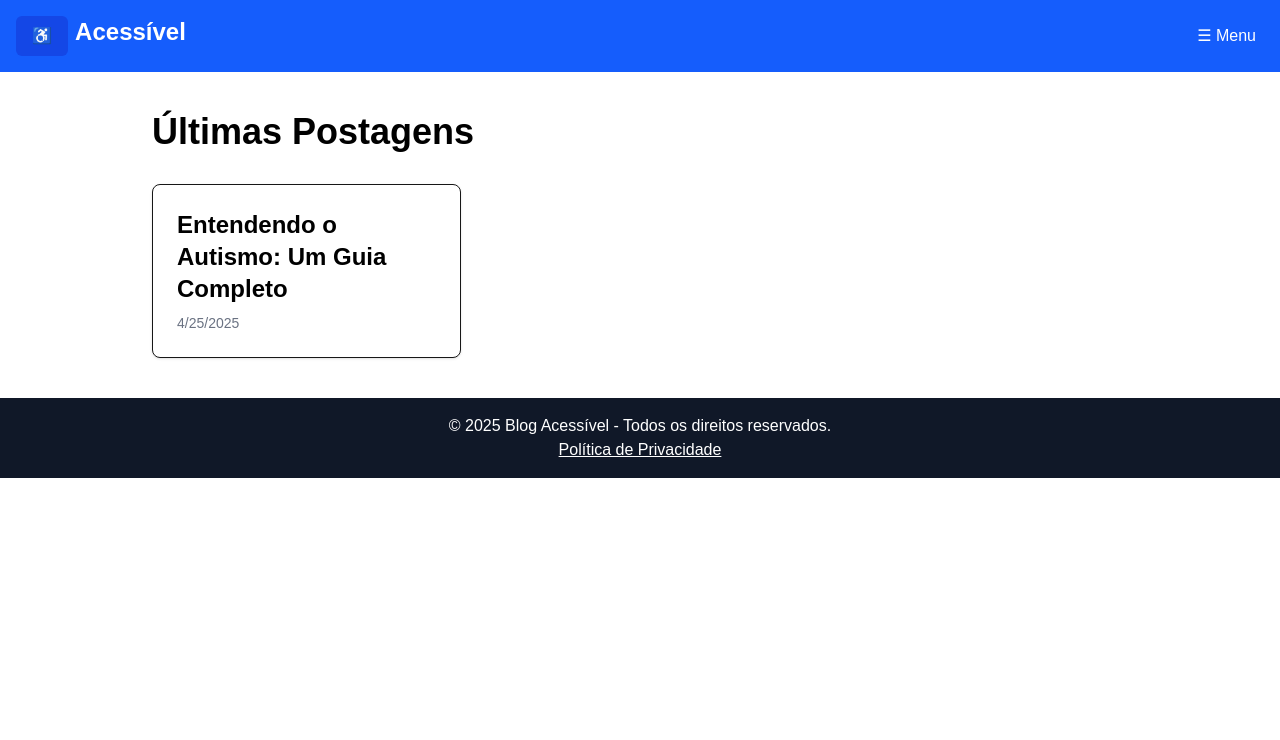
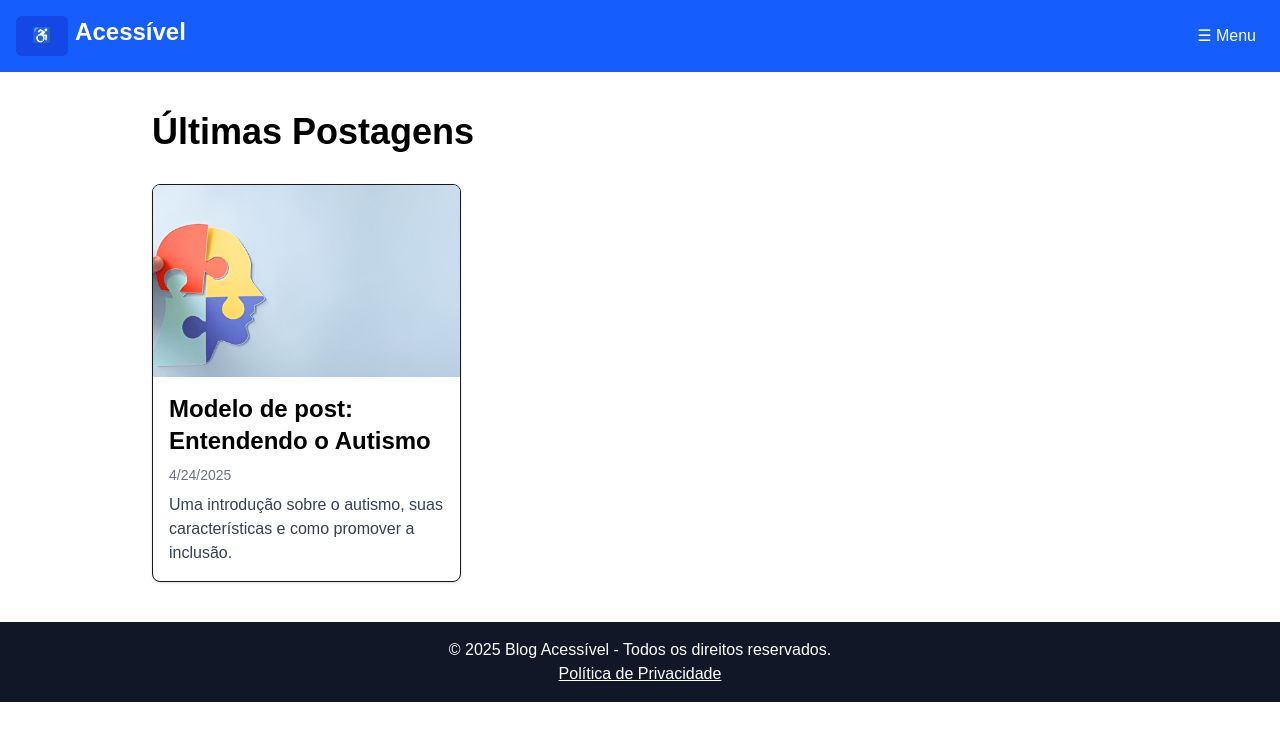
Before and after one commit to Felipe-Bueno04/Projeto-IC-UniSenai, a Next.js app: page / in a window 1280 px wide. Shown: the top 740 px of the page. Built offline with nearby package versions, Linux system fonts and the light colour scheme.

Commit message:
feat: cards incluindo uma imagem de capa

```diff
--- a/src/app/page.tsx
+++ b/src/app/page.tsx
@@ -13,12 +13,23 @@ export default async function HomePage() {
           <Link
             key={post.slug}
             href={`/posts/${post.slug}`}
-            className="block p-6 border rounded-lg shadow hover:shadow-md transition bg-white dark:bg-gray-800 dark:border-gray-700"
+            className="block border rounded-lg overflow-hidden shadow hover:shadow-lg transition bg-white dark:bg-gray-800 dark:border-gray-700"
           >
-            <h2 className="text-2xl font-semibold mb-2 text-black dark:text-white">{post.title}</h2>
-            <p className="text-sm text-gray-500">{new Date(post.date).toLocaleDateString()}</p>
+            {post.coverImage && (
+              <img
+                src={post.coverImage}
+                alt={`Imagem de capa do post ${post.title}`}
+                className="w-full h-48 object-cover"
+              />
+            )}
+            <div className="p-4">
+              <h2 className="text-2xl font-semibold mb-2 text-black dark:text-white">{post.title}</h2>
+              <p className="text-sm text-gray-500 mb-2">{new Date(post.date).toLocaleDateString()}</p>
+              <p className="text-gray-700 dark:text-gray-300">{post.excerpt}</p>
+            </div>
           </Link>
         ))}
+
       </div>
     </main>
   );
--- a/src/lib/posts.ts
+++ b/src/lib/posts.ts
@@ -24,6 +24,7 @@ export async function getPost(slug: string) {
 }
 
 // 🆕 Nova função para listar todos os posts:
+// src/lib/posts.ts
 export function getAllPosts() {
     const fileNames = fs.readdirSync(postsDirectory);
 
@@ -37,9 +38,10 @@ export function getAllPosts() {
         slug,
         title: data.title,
         date: data.date,
+        coverImage: data.coverImage,
+        excerpt: data.excerpt,
       };
     });
 
-  // Ordena os posts pela data (mais recente primeiro)
     return posts.sort((a, b) => (a.date < b.date ? 1 : -1));
   }
--- a/src/posts/entendendo-o-autismo.md
+++ b/src/posts/entendendo-o-autismo.md
@@ -1,13 +1,12 @@
 ---
-title: "Entendendo o Autismo: Um Guia Completo"
-date: "2025-04-25"
+title: "Modelo de post: Entendendo o Autismo"
+date: "2025-04-24"
+coverImage: "/images/entendendo-o-autismo.jpg"
+excerpt: "Uma introdução sobre o autismo, suas características e como promover a inclusão."
 ---
 
 ## Introdução
 
-O autismo é um espectro, e cada pessoa é única...
+O autismo é um transtorno do desenvolvimento neurológico...
 
-**Tópicos que você verá aqui:**
-- O que é TEA
-- Como identificar sinais
-- Inclusão escolar
+*(conteúdo completo do post vai aqui)*
```
Also changed, not shown: public/images/entendendo-o-autismo.jpg (added), 1 other file (tests, documents, lock files or other folders). Lines whose indentation alone changed are shown as unchanged.
